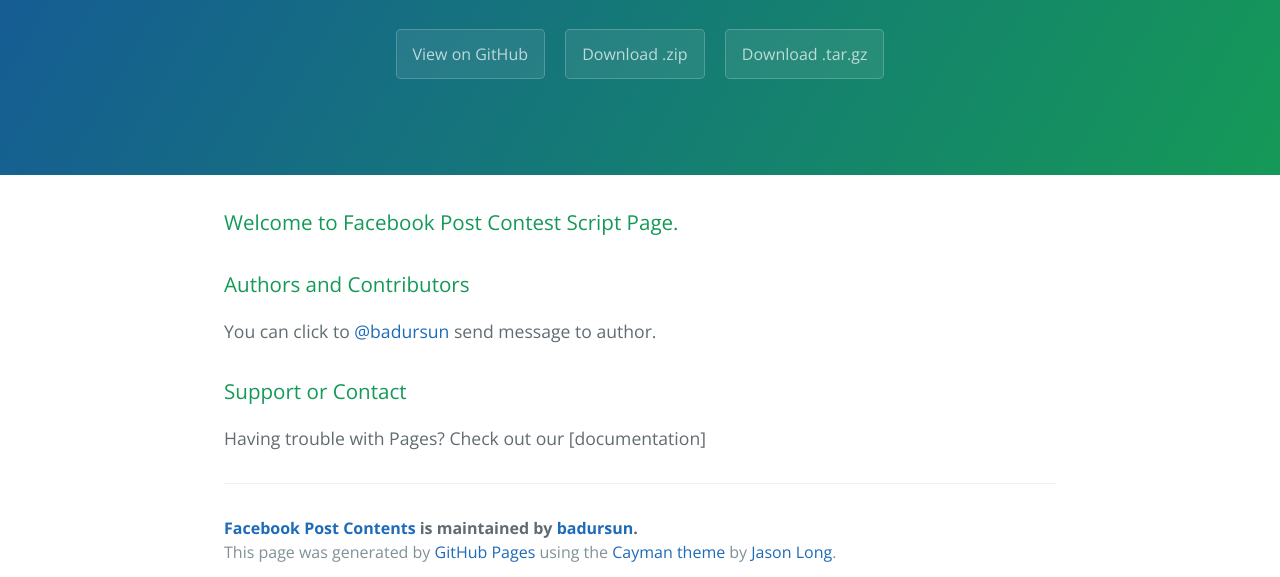
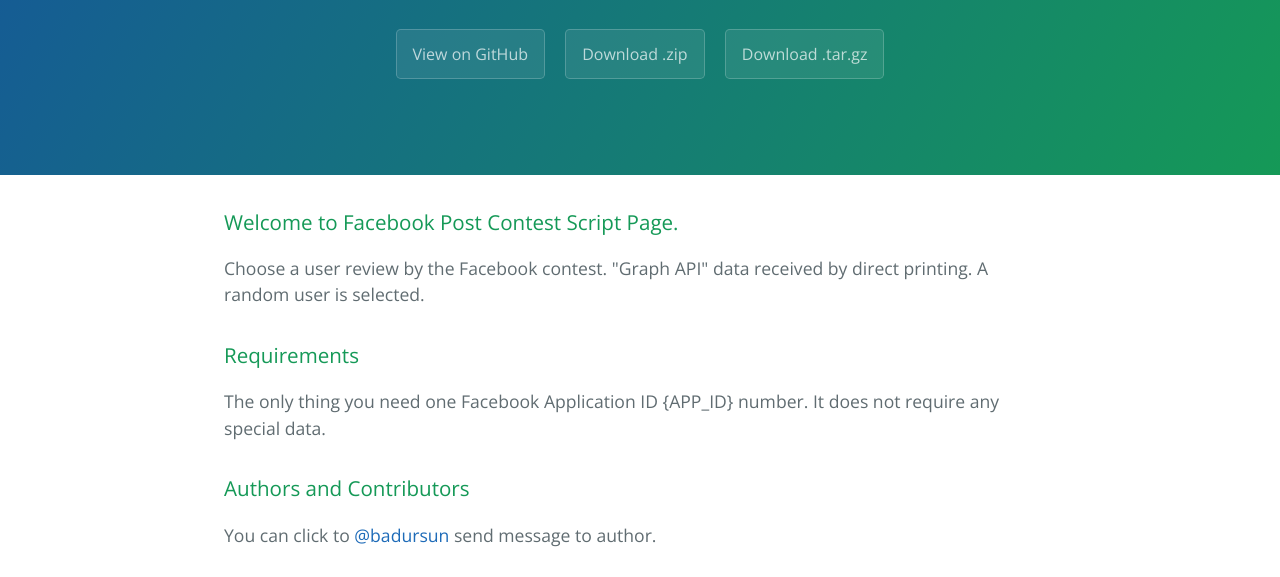
Before and after one commit to badursun/facebook-postcontest, a plain HTML site: page index.html in a window 1280 px wide. Shown: the part 208-785 px from the top of the page. Drawn offline with nearby package versions, Linux system fonts and the light colour scheme.

Commit message:
Create gh-pages branch via GitHub

```diff
--- a/index.html
+++ b/index.html
@@ -22,6 +22,13 @@
       <h3>
 <a id="welcome-to-facebook-post-contest-script-page" class="anchor" href="#welcome-to-facebook-post-contest-script-page" aria-hidden="true"><span aria-hidden="true" class="octicon octicon-link"></span></a>Welcome to Facebook Post Contest Script Page.</h3>
 
+<p>Choose a user review by the Facebook contest. "Graph API" data received by direct printing. A random user is selected.</p>
+
+<h3>
+<a id="requirements" class="anchor" href="#requirements" aria-hidden="true"><span aria-hidden="true" class="octicon octicon-link"></span></a>Requirements</h3>
+
+<p>The only thing you need one Facebook Application ID {APP_ID} number. It does not require any special data.</p>
+
 <h3>
 <a id="authors-and-contributors" class="anchor" href="#authors-and-contributors" aria-hidden="true"><span aria-hidden="true" class="octicon octicon-link"></span></a>Authors and Contributors</h3>
 
--- a/params.json
+++ b/params.json
@@ -1,6 +1,6 @@
 {
   "name": "Facebook Post Contents",
   "tagline": "facebook, contest",
-  "body": "### Welcome to Facebook Post Contest Script Page.\r\n\r\n### Authors and Contributors\r\nYou can click to @badursun send message to author.\r\n\r\n### Support or Contact\r\nHaving trouble with Pages? Check out our [documentation]",
+  "body": "### Welcome to Facebook Post Contest Script Page.\r\nChoose a user review by the Facebook contest. \"Graph API\" data received by direct printing. A random user is selected.\r\n\r\n### Requirements\r\nThe only thing you need one Facebook Application ID {APP_ID} number. It does not require any special data.\r\n\r\n### Authors and Contributors\r\nYou can click to @badursun send message to author.\r\n\r\n### Support or Contact\r\nHaving trouble with Pages? Check out our [documentation]",
   "note": "Don't delete this file! It's used internally to help with page regeneration."
 }
```
